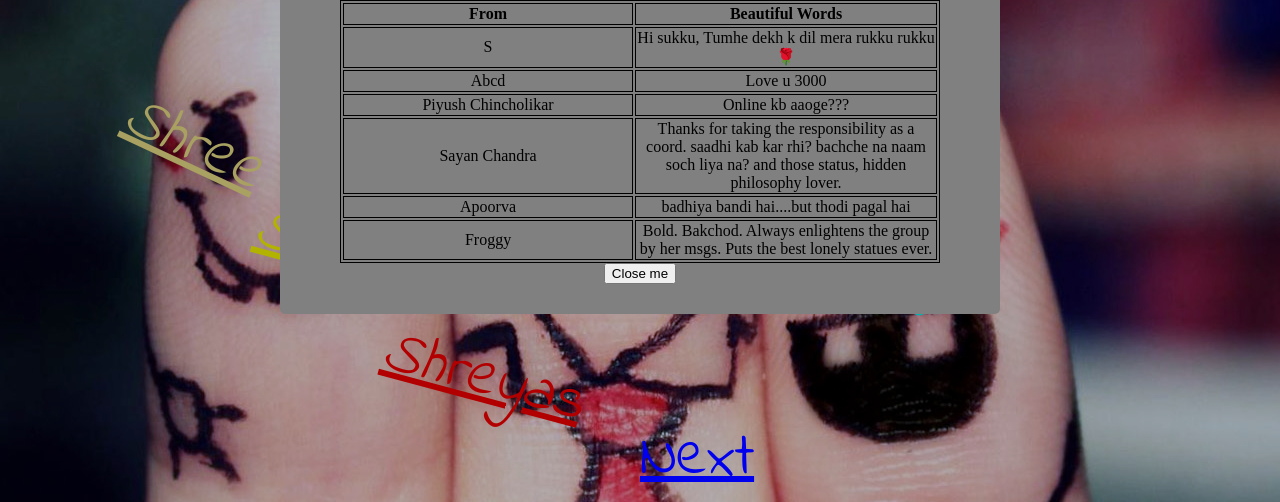
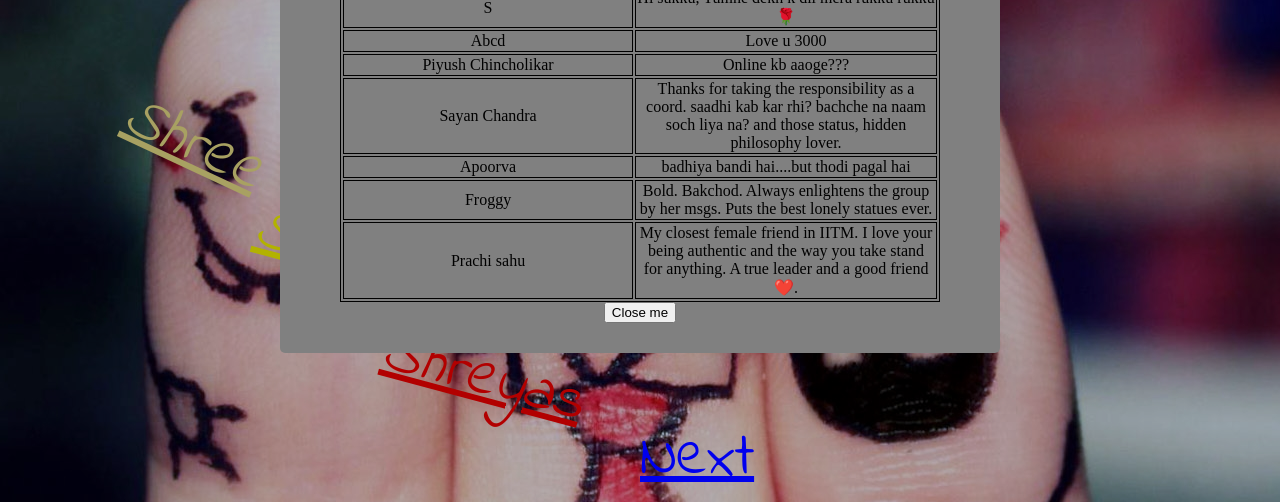
Before and after one commit to amitsaxena098/iitmcsmtech2020, a plain HTML site: page group4.html in a window 1280 px wide. Both pictures are taken after a click on the element "Sukanya". Shown: the part 298-800 px from the top of the page. Drawn offline with nearby package versions, Linux system fonts and the light colour scheme; animation ran at ten frames a second.

Commit message:
new msg added

```diff
--- a/group4.html
+++ b/group4.html
@@ -1177,6 +1177,7 @@
     	rows[3] = new Array("Sayan Chandra", "Thanks for taking the responsibility as a coord. saadhi kab kar rhi? bachche na naam soch liya na? and those status, hidden philosophy lover.");
     	rows[4] = new Array("Apoorva", "badhiya bandi hai....but thodi pagal hai");
     	rows[5] = new Array("Froggy", "Bold. Bakchod. Always enlightens the group by her msgs. Puts the best lonely statues ever.")
+    	rows[6] = new Array("Prachi sahu", "My closest female friend in IITM. I love your being authentic and the way you take stand for anything. A true leader and a good friend ❤️.");
 
     	var tr = document.createElement('TR');
     	tableBody.appendChild(tr);
```
